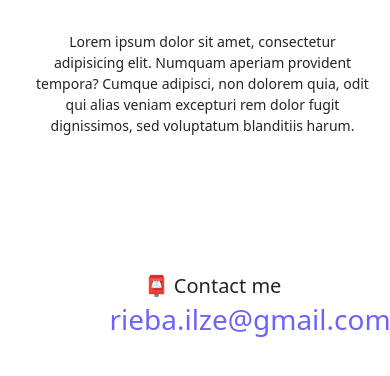
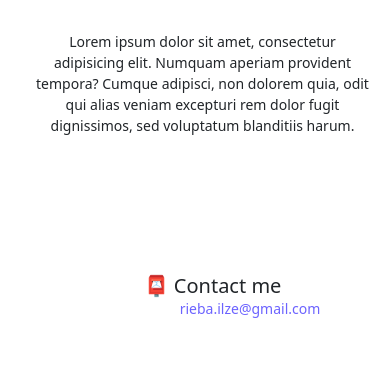
Before and after one commit to IlzeRieba/SheCodes-Responsive-Website-, a plain HTML site: page about.html in a window 390 px wide. Shown: the part 198-574 px from the top of the page. Drawn offline with nearby package versions, Linux system fonts and the light colour scheme.

Commit message:
updated about page to make it more responsive

```diff
--- a/Style/styles.css
+++ b/Style/styles.css
@@ -165,17 +165,18 @@ p.about-paragraph {
   text-align: center;
 }
 
-@media (max-width: 576px) {
+@media (max-width: 600px) {
   img {
     display: none;
+  }
 }
 h1 {
   font-size: 48px;
 }
 
 h2 {
+  font-size: 20px;
   text-align: center;
-    font-size: 20px;
 }
 
 p {
@@ -195,5 +196,8 @@ h1 {
 
 #contact {
   font-size: 12px;
+
+  .email-link {
+    font-size: 14px;
   }
 }
```
Lines whose indentation alone changed are shown as unchanged.
